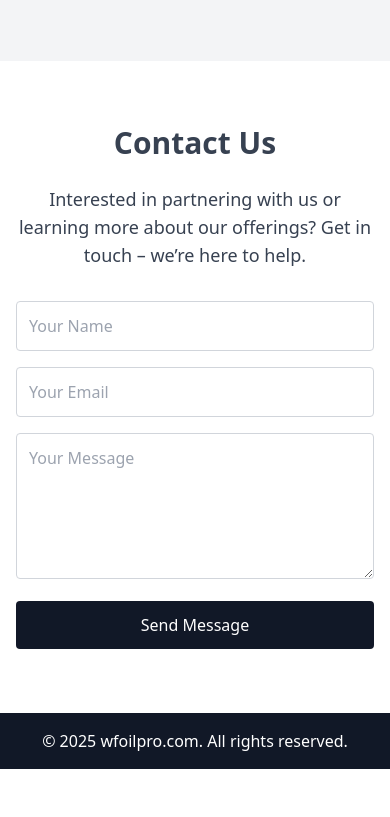
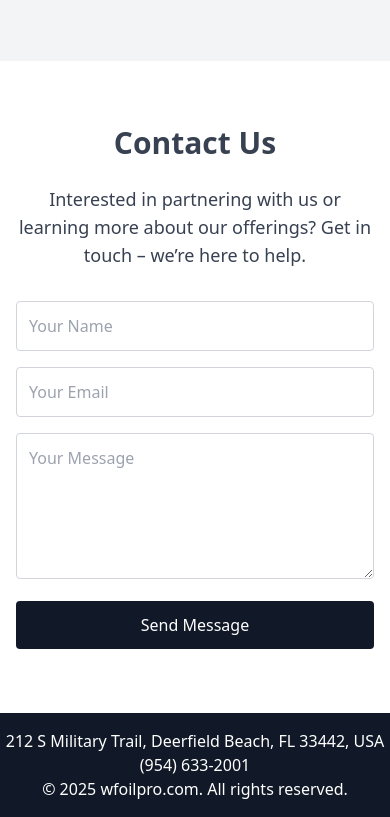
Before and after one commit to wfoilpro/wfoilpro.com, a website: page index.html in a window 390 px wide. Shown: the part 1608-2425 px from the top of the page. Before the commit the page ends 2377 px from the top, so only its background shows below. Drawn offline with nearby package versions, Linux system fonts and the light colour scheme.

Commit message:
Added address and phone number

```diff
--- a/index.html
+++ b/index.html
@@ -163,6 +163,8 @@
         <!-- Footer -->
         <footer class="bg-gray-900 text-white py-4">
             <div class="container mx-auto text-center">
+                <p>212 S Military Trail, Deerfield Beach, FL 33442, USA</p>
+                <p>(954) 633-2001</p>
                 <p>&copy; 2025 wfoilpro.com. All rights reserved.</p>
             </div>
         </footer>
```
